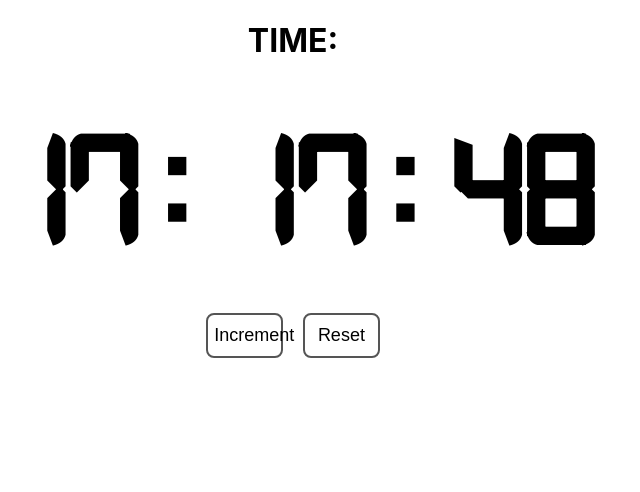
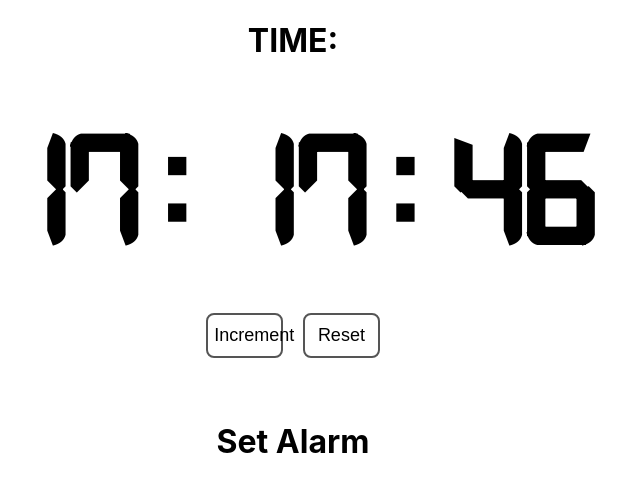
Before and after one commit to Princess-PN2k19/clock, a React (Create React App) app: page / in a window 1280 px wide. Shown: the top 492 px of the page, without its empty margins (347-987 px from the left). Built offline with nearby package versions, Linux system fonts and the light colour scheme.

Commit message:
alarm added

```diff
--- a/public/index.html
+++ b/public/index.html
@@ -24,7 +24,7 @@
       work correctly both with client-side routing and a non-root public URL.
       Learn how to configure a non-root public URL by running `npm run build`.
     -->
-    <title>React App</title>
+    <title>Clock</title>
   </head>
   <body>
     <noscript>You need to enable JavaScript to run this app.</noscript>
--- a/src/App.css
+++ b/src/App.css
@@ -79,3 +79,14 @@ button {
 .buttonsDiv {
   text-align: center;
 }
+
+.setAlarm {
+  margin-top: 5%;
+}
+
+.alarmClock {
+  height: 500px;
+  display: block;
+  margin-left: auto;
+  margin-right: auto;
+}
--- a/src/Timer.tsx
+++ b/src/Timer.tsx
@@ -1,13 +1,12 @@
 import "./App.css";
 import { useMachine } from "@xstate/react";
-
+import alarmGIF from "./image/alarm.gif";
 import timerMachine from "./machine";
 
 function Timer() {
   // eslint-disable-next-line
   const [time, send] = useMachine(timerMachine);
 
-  if (time.matches("idle")) {
   return (
     <div className="divTimer">
       <h1>TIME:</h1>
@@ -20,9 +19,18 @@ function Timer() {
         <button onClick={() => send("TICK")}>Increment</button>
         <button onClick={() => send("RESET")}>Reset</button>
       </div>
+      <div>
+        {time.context.alarm === "on" ? (
+          <img className="alarmClock" alt="Alarm" src={alarmGIF}></img>
+        ) : (
+          <div className="setAlarm">
+            <h1>Set Alarm</h1>
+
+          </div>
+        )}
+      </div>
     </div>
   );
 }
-}
 
 export default Timer;
--- a/src/machine.ts
+++ b/src/machine.ts
@@ -3,16 +3,43 @@ import { Machine, assign } from "xstate";
 const timerMachine = Machine(
   {
     id: "TimerMachine",
-    initial: "idle",
+    type: "parallel",
     context: {
       seconds: new Date().getSeconds(),
       minutes: new Date().getMinutes(),
       hours: new Date().getHours(),
+      alarmHour: 1,
+      alarmMins: 11,
+      alarmSec: 30,
+      alarm: "off",
     },
     invoke: {
       id: "Timer",
       src: "timer",
     },
+    states: {
+      alarm: {
+        initial: "alarmOff",
+        states: {
+          alarmOff: {
+            always: {
+              cond: "checkIfTimeEqualsAlarmTime",
+              target: "alarmOn",
+              actions: "setAlarmOn",
+            },
+          },
+          alarmOn: {
+            after: {
+              10000: {
+                target: "alarmOff",
+                actions: "setAlarmOff"
+              }
+            }
+          }
+        }
+      },
+      time: {
+        initial: "idle",
         states: {
           idle: {
             on: {
@@ -26,11 +53,25 @@ const timerMachine = Machine(
                   actions: ["setMinutesToZero", "incrementHours"],
                 },
                 {
+                  cond: "checkIfHoursEqualsTwentyFour",
+                  actions: [
+                    "setMinutesToZero",
+                    "setHoursToZero",
+                    "setSecondsToZero",
+                  ],
+                },
+                {
                   actions: ["incrementSeconds"],
                 },
               ],
               RESET: {
-            actions: ["setSecondsToZero", "setMinutesToZero", "setHoursToZero"],
+                actions: [
+                  "setSecondsToZero",
+                  "setMinutesToZero",
+                  "setHoursToZero",
+                ],
+              },
+            },
           },
         },
       },
@@ -39,26 +80,33 @@ const timerMachine = Machine(
   {
     actions: {
       incrementSeconds: assign({
-        seconds: (context, _) => context.seconds + 1,
+        seconds: (context) => context.seconds + 1,
       }),
       incrementMinutes: assign({
-        minutes: (context, _) => context.minutes + 1,
+        minutes: (context) => context.minutes + 1,
       }),
       incrementHours: assign({
-        minutes: (context, _) => context.seconds + 1,
+        minutes: (context) => context.seconds + 1,
       }),
-      setSecondsToZero: assign({ seconds: (context, _) => 0 }),
-      setMinutesToZero: assign({ minutes: (context, _) => 0 }),
-      setHoursToZero: assign({ hours: (context, _) => 0 }),
+      setSecondsToZero: assign({ seconds: (context) => 0 }),
+      setMinutesToZero: assign({ minutes: (context) => 0 }),
+      setHoursToZero: assign({ hours: (context) => 0 }),
+      setAlarmOn: assign({ alarm: (context) => "on" }),
+      setAlarmOff: assign({ alarm: (context) => "off" }),
     },
     services: {
-      timer: (context, _) => (send) => {
+      timer: (context) => (send) => {
         setInterval(() => send("TICK"), 1000);
       },
     },
     guards: {
-        checkIfSecondsEqualsSixty: (context, _) =>  (context.seconds === 60),
-        checkIfMinutesEqualsSixty: (context, _) =>  (context.minutes === 60),
+      checkIfSecondsEqualsSixty: (context) => context.seconds === 60,
+      checkIfMinutesEqualsSixty: (context) => context.minutes === 60,
+      checkIfHoursEqualsTwentyFour: (context) => context.hours === 24,
+      checkIfTimeEqualsAlarmTime: (context) =>
+        context.hours === context.alarmHour &&
+        context.minutes === context.alarmMins &&
+        context.seconds === context.alarmSec,
     },
   }
 );
```
Also changed, not shown: src/image/alarm.gif (added). Lines whose indentation alone changed are shown as unchanged.
